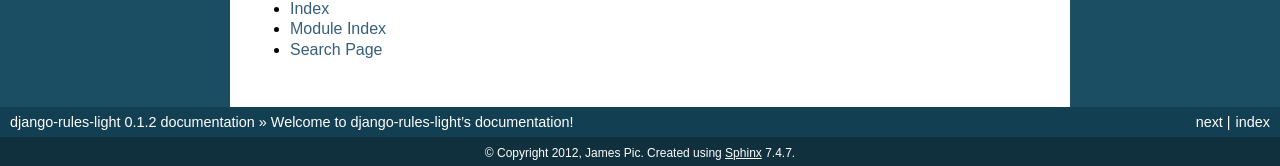
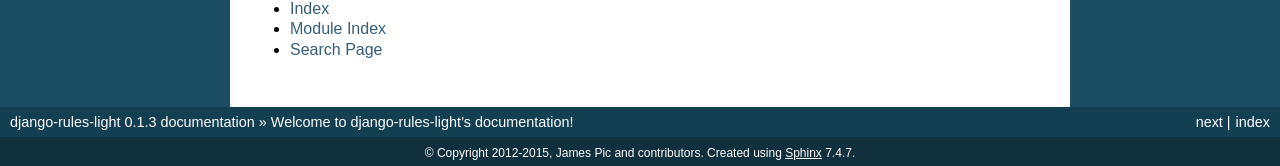
Before and after one commit to yourlabs/django-rules-light, a Sphinx documentation site: the page built from docs/source/index.rst, in a window 1280 px wide and 900 px high, scrolled down 1388 px. Shown: the part 731-897 px from the top of the window. Built offline with Sphinx 7.4.7, drawn with Linux system fonts in a browser that asks for light colours; pages that are not in the unit, such as notebooks, are missing from menus; some of the changed text lies outside the part shown.

Commit message:
Version bump 0.1.3 [ci skip]

```diff
--- a/docs/source/conf.py
+++ b/docs/source/conf.py
@@ -47,7 +47,7 @@ master_doc = 'index'
 
 # General information about the project.
 project = u'django-rules-light'
-copyright = u'2012, James Pic'
+copyright = u'2012-2015, James Pic and contributors'
 
 # The version info for the project you're documenting, acts as replacement for
 # |version| and |release|, also used in various other places throughout the
@@ -56,7 +56,7 @@ copyright = u'2012, James Pic'
 # The short X.Y version.
 version = '0.1'
 # The full version, including alpha/beta/rc tags.
-release = '0.1.2'
+release = '0.1.3'
 
 # The language for content autogenerated by Sphinx. Refer to documentation
 # for a list of supported languages.
--- a/setup.py
+++ b/setup.py
@@ -38,7 +38,7 @@ if 'sdist' in sys.argv:
 
 setup(
     name='django-rules-light',
-    version='0.1.2',
+    version='0.1.3',
     description='Rule registry for django',
     author='James Pic',
     author_email='jamespic@gmail.com',
```
Also changed, not shown: 1 other file.
